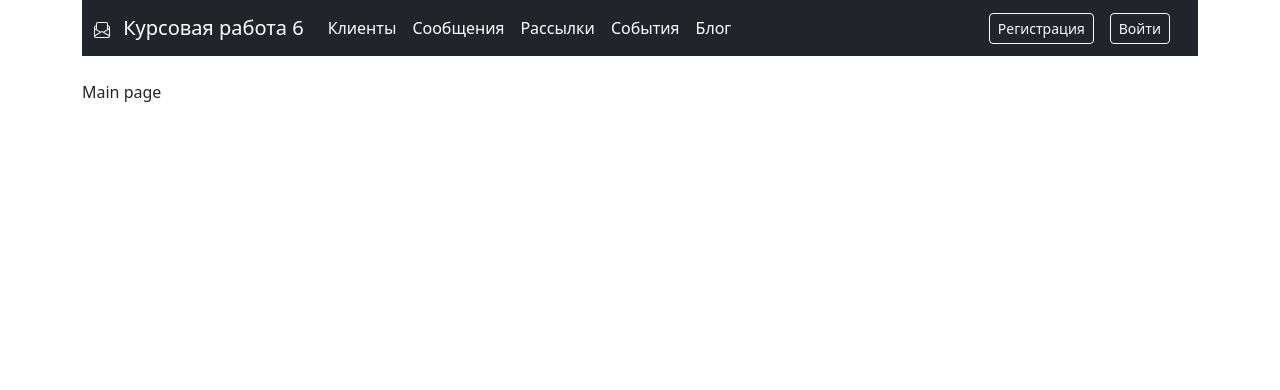
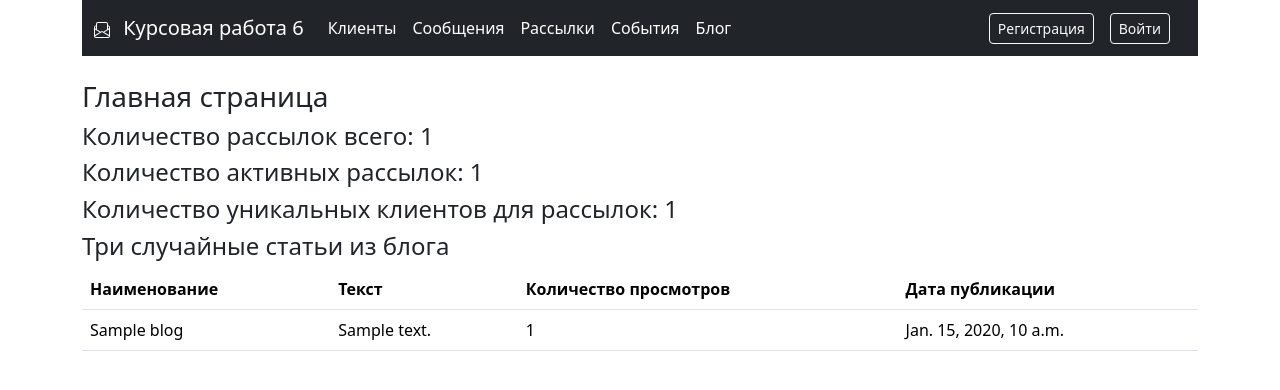
Before and after one commit to AidarPutilov/Kurs6, a Django app: template main/templates/main/index.html in a window 1280 px wide. Shown: the top 390 px of the page. Run offline with Django 5.2, Linux system fonts and the light colour scheme; the template is opened without the code that fills it: most values are stand-ins (such as "Sample title", 1, 10 or a date in 2020); some libraries are stand-ins or nearby versions.

Commit message:
Complete main page

```diff
--- a/main/templates/base.html
+++ b/main/templates/base.html
@@ -4,7 +4,7 @@
   <head>
     <meta charset="utf-8">
     <meta name="viewport" content="width=device-width, initial-scale=1">
-    <title>{{ title }}o</title>
+    <title>{{ title }}</title>
     <link href="{% static 'css/bootstrap.min.css' %}" rel="stylesheet">
   </head>
   <body>
--- a/main/templates/main/index.html
+++ b/main/templates/main/index.html
@@ -2,6 +2,39 @@
 
 {% block content %}
 
-Main page
-
+<h3>
+    Главная страница
+</h3>
+<h4>
+    Количество рассылок всего: {{ mailing_count }}
+</h4>
+<h4>
+    Количество активных рассылок: {{ active_mailing_count }}
+</h4>
+<h4>
+    Количество уникальных клиентов для рассылок: {{ unique_clients_count }}
+</h4>
+<h4>
+    Три случайные статьи из блога
+</h4>
+<table class="table">
+    <thead>
+      <tr>
+        <th scope="col">Наименование</th>
+        <th scope="col">Текст</th>
+        <th scope="col">Количество просмотров</th>
+        <th scope="col">Дата публикации</th>
+      </tr>
+    </thead>
+    <tbody>
+      {% for blog in random_blogs %}
+      <tr>
+        <td>{{ blog.title }}</td>
+        <td>{{ blog.text|truncatechars:100 }}</td>
+        <td>{{ blog.view_counter }}</td>
+        <td>{{ blog.created_at }}</td>
+      </tr>
+      {% endfor %}
+    </tbody>
+</table>
 {% endblock %}
--- a/main/urls.py
+++ b/main/urls.py
@@ -2,6 +2,7 @@ from django.urls import path
 
 from main.apps import MainConfig
 from main.views import (
+    MailingHome,
     ClientCreateView,
     ClientDeleteView,
     ClientDetailView,
@@ -16,7 +17,7 @@ from main.views import (
     MessageDeleteView,
     MessageListView,
     MessageUpdateView,
-    index,
+    # index,
     toggle_client_active,
     toggle_mailing_active,
     MailingCreateView,
@@ -27,7 +28,7 @@ from main.views import (
 app_name = MainConfig.name
 
 urlpatterns = [
-    path("", index, name="main"),
+    path("", MailingHome.as_view(), name="main"),
     # Маршруты Client
     path("listclient/", ClientListView.as_view(), name="list_client"),
     path("clientactive/<int:pk>/", toggle_client_active, name="active_client"),
```
Also changed, not shown: blog/templates/blog/blog_list.html (+0 -14 lines), main/views.py (+12 -2 lines).
